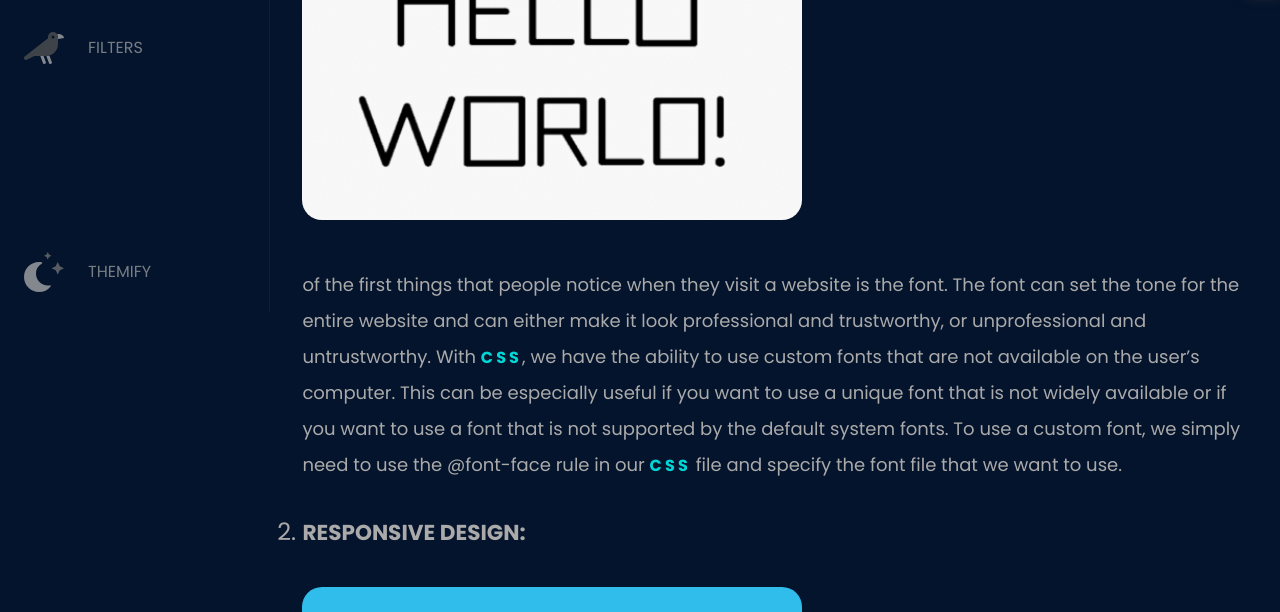
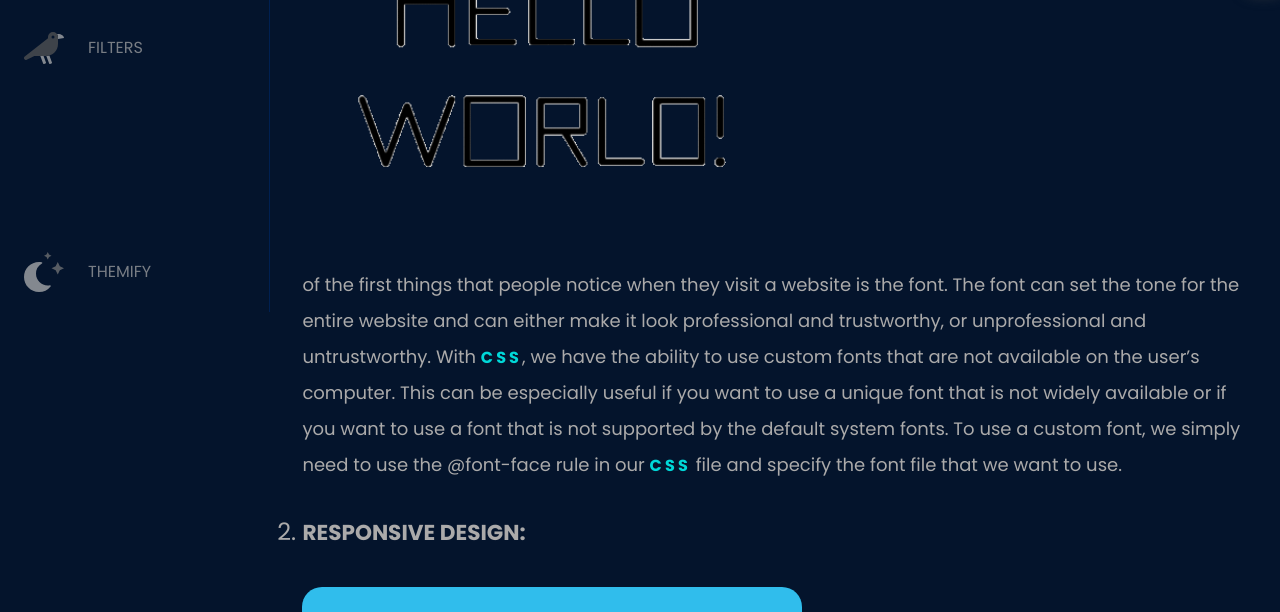
Before and after one commit to kleenpulse/css, a plain HTML site: page index.html in a window 1280 px wide. Shown: the part 488-1100 px from the top of the page. Drawn offline with Linux system fonts and the light colour scheme.

Commit message:
feat: added trans gif

```diff
--- a/index.html
+++ b/index.html
@@ -239,7 +239,7 @@
                 <li id="custom-font">
                     <h2>Custom fonts:</h2>
                     <div class="fonts">
-                        <img src="images/font.gif" alt="" srcset="">
+                        <img src="images/fonts.gif" alt="" srcset="">
                     </div><br> of the first things that people notice when they visit a website is
                     the font.
                     The
```
Also changed, not shown: images/fonts.gif (added).
